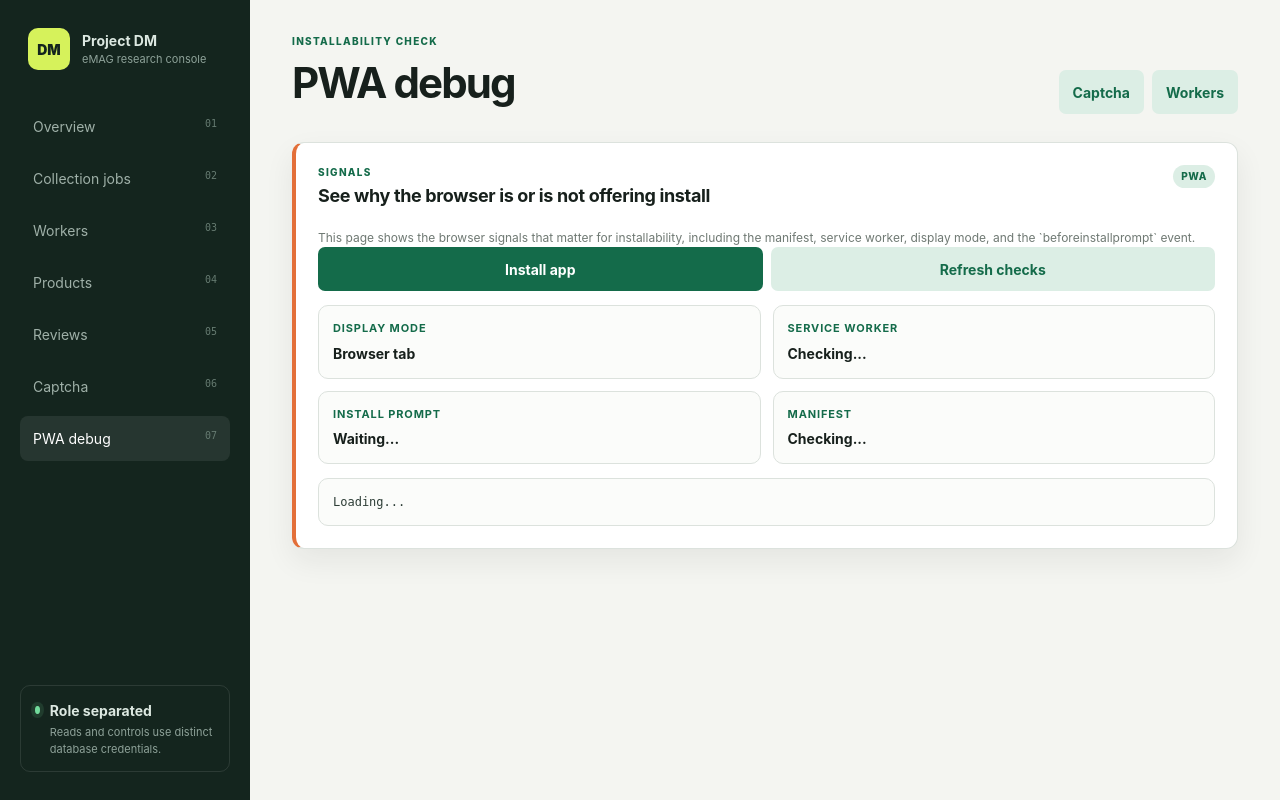
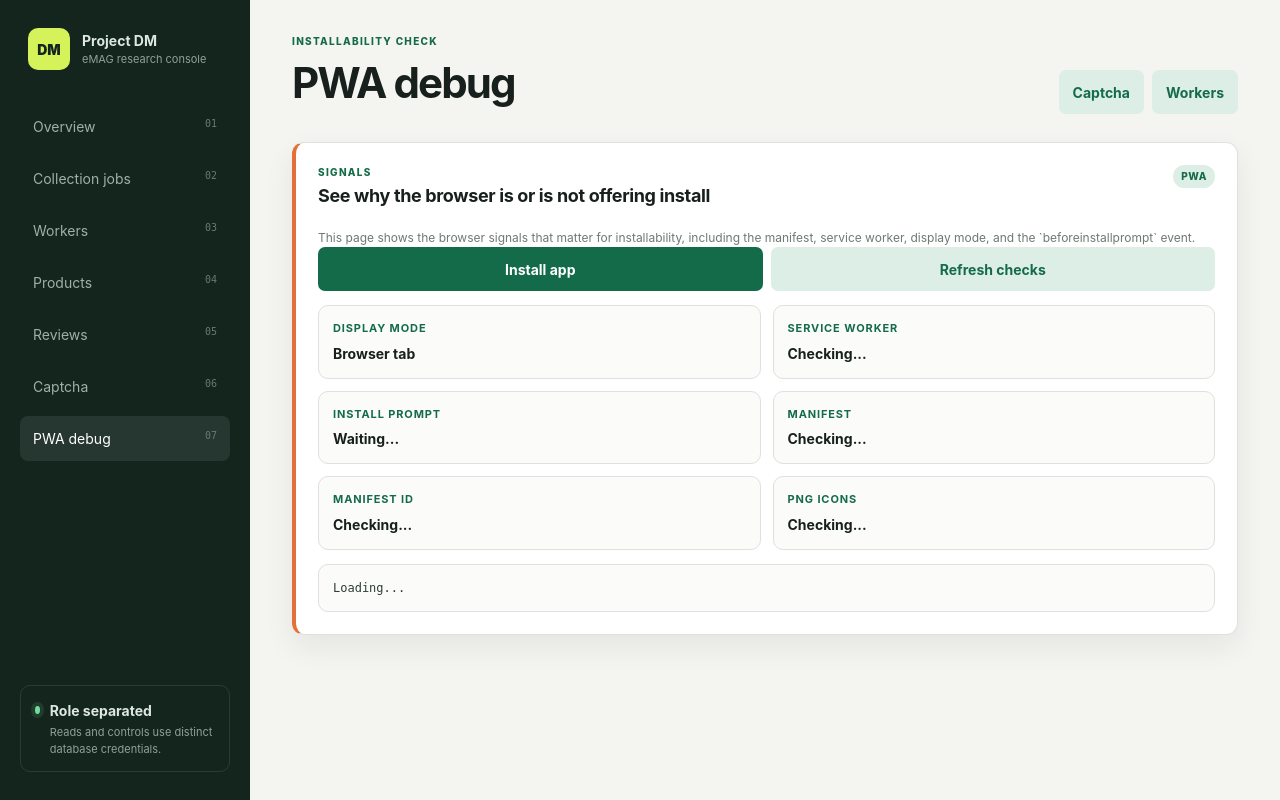
Before and after one commit to AndyStan112/project_dm, a FastAPI app: page /pwa-debug in a window 1280 px wide. Run offline with FastAPI, Linux system fonts and the light colour scheme.

Commit message:
pls work

```diff
--- a/src/project_dm/web/templates/base.html
+++ b/src/project_dm/web/templates/base.html
@@ -7,6 +7,7 @@
   <meta name="apple-mobile-web-app-capable" content="yes">
   <meta name="apple-mobile-web-app-status-bar-style" content="black-translucent">
   <title>{% block title %}Project DM{% endblock %}</title>
+  <link rel="icon" href="/icon-192.png" type="image/png">
   <link rel="stylesheet" href="{{ url_for('static', path='/app.css') }}">
   <link rel="manifest" href="/manifest.webmanifest">
   <link rel="apple-touch-icon" href="/apple-touch-icon.png">
--- a/src/project_dm/web/templates/pwa_debug.html
+++ b/src/project_dm/web/templates/pwa_debug.html
@@ -37,6 +37,14 @@
       <strong>Manifest</strong>
       <p id="manifest-state">Checking...</p>
     </div>
+    <div class="debug-card">
+      <strong>Manifest id</strong>
+      <p id="manifest-id">Checking...</p>
+    </div>
+    <div class="debug-card">
+      <strong>PNG icons</strong>
+      <p id="manifest-icons">Checking...</p>
+    </div>
   </div>
   <pre class="debug-panel" id="debug-output">Loading...</pre>
 </section>
@@ -55,6 +63,8 @@
   const swState = document.getElementById("sw-state");
   const promptState = document.getElementById("prompt-state");
   const manifestState = document.getElementById("manifest-state");
+  const manifestId = document.getElementById("manifest-id");
+  const manifestIcons = document.getElementById("manifest-icons");
   const debugOutput = document.getElementById("debug-output");
   let deferredPrompt = null;
   let manifestPayload = null;
@@ -103,7 +113,10 @@
       const icons = Array.isArray(manifestPayload.icons) ? manifestPayload.icons : [];
       const pngIcons = icons.filter((icon) => (icon.type || "").includes("png"));
       manifestState.textContent = `Loaded (${icons.length} icons, ${pngIcons.length} PNG)`;
+      manifestId.textContent = manifestPayload.id || "(missing)";
+      manifestIcons.textContent = pngIcons.length ? "Present" : "Missing";
       payload.manifest = {
+        id: manifestPayload.id || null,
         name: manifestPayload.name || null,
         short_name: manifestPayload.short_name || null,
         start_url: manifestPayload.start_url || null,
```
Also changed, not shown: src/project_dm/web/static/manifest.webmanifest.
